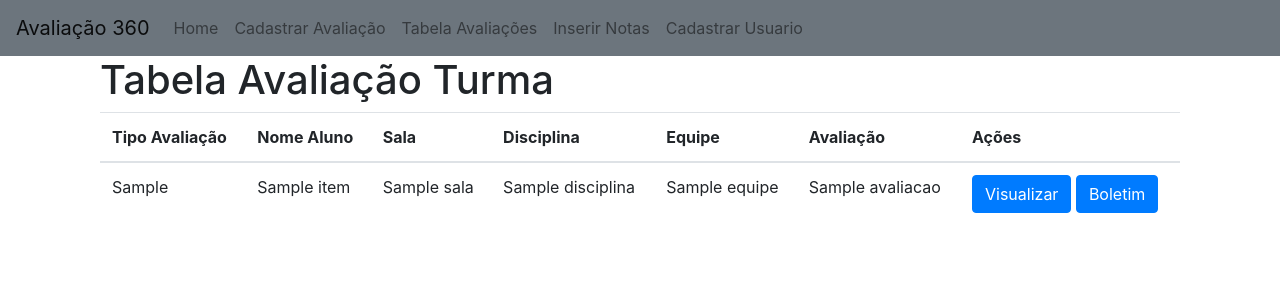
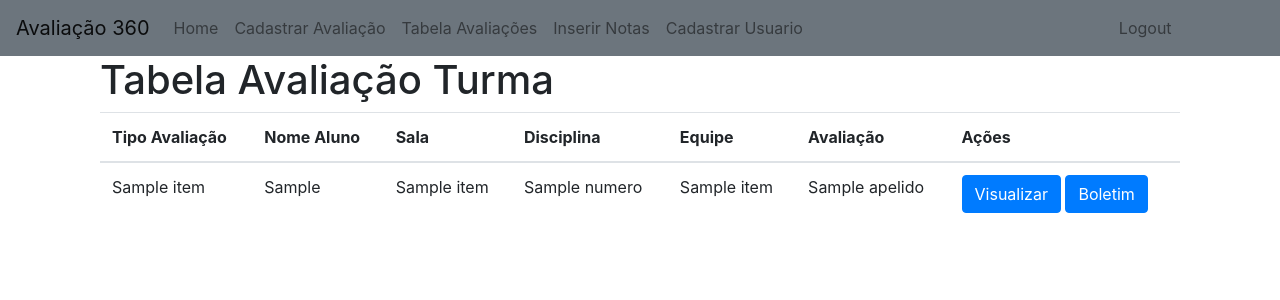
Before and after one commit to EvertonPlasseVolkweis/Integrador-Notas, a Flask app: template avaliacao/blueprints/webui/templates/tabela-avaliacao-turma.html in a window 1280 px wide. Shown: the top 300 px of the page. Run offline with Flask 3, Linux system fonts and the light colour scheme; the template is opened without the code that fills it: most values are stand-ins (such as "Sample title", 1, 10 or a date in 2020); some libraries are stand-ins or nearby versions.

Commit message:
entrega 2

```diff
--- a/avaliacao/blueprints/restapi/__init__.py
+++ b/avaliacao/blueprints/restapi/__init__.py
@@ -1,6 +1,6 @@
 from flask import Blueprint
 from flask_restful import Api
-from .resources import BuscarUsuario, CadastroUsuario, NotaAvaliaResource, UsuariosResource, CadastroAvaliacaoResource
+from .resources import BuscarUsuario, CadastroUsuario, LogoutResource, NotaAvaliaResource, UsuariosResource, CadastroAvaliacaoResource
 
 
 ## inicialização para rotas de controladora chamando classes resources
@@ -16,4 +16,5 @@ def init_app(app):
     api.add_resource(NotaAvaliaResource, "/nota-avalia/cadastro")
     api.add_resource(BuscarUsuario, "/busca-usuario")
     api.add_resource(CadastroUsuario, "/cadastro-usuario")
+    api.add_resource(LogoutResource, "/logout")
     app.register_blueprint(bp)
--- a/avaliacao/blueprints/webui/templates/base.html
+++ b/avaliacao/blueprints/webui/templates/base.html
@@ -7,6 +7,12 @@
     <script src="https://code.jquery.com/jquery-3.3.1.slim.min.js"></script>
     <script src="https://cdnjs.cloudflare.com/ajax/libs/popper.js/1.14.7/umd/popper.min.js"></script>
     <script src="https://stackpath.bootstrapcdn.com/bootstrap/4.3.1/js/bootstrap.min.js"></script>
+    <script>
+        function logout() {
+            document.cookie.split(";").forEach(function (c) { document.cookie = c.replace(/^ +/, "").replace(/=.*/, "=;expires=" + new Date().toUTCString() + ";path=/"); });
+            window.location.replace('/login')
+        }
+    </script>
 </head>
 
 <body>
@@ -33,6 +39,9 @@
                 <li class="nav-item">
                     <a class="nav-link" href="/cadastro-usuario">Cadastrar Usuario</a>
                 </li>
+                <li style="margin-left: 300px;" class="nav-item">
+                    <a class="nav-link" href="#" onclick="logout()">Logout</a>
+                </li>
             </ul>
         </div>
     </nav>
--- a/avaliacao/blueprints/webui/templates/boletim.html
+++ b/avaliacao/blueprints/webui/templates/boletim.html
@@ -45,7 +45,7 @@
                 {% endfor %}
             </tbody>
         </table>
-        <h1>Média total: {{media_total}}</h1>
+        <h1>Média Parcial: {{media_total}}</h1>
     </div>
 	{% endblock %}
 </body>
--- a/avaliacao/blueprints/webui/templates/tabela-avaliacao-turma.html
+++ b/avaliacao/blueprints/webui/templates/tabela-avaliacao-turma.html
@@ -37,12 +37,12 @@
             <tbody>
                 {% for item in data %}
                 <tr>
+                    <td>{{ item.titulo }}</td>
                     <td>{{ item.tipo_avaliacao }}</td>
                     <td>{{ item.nome }}</td>
-                    <td>{{ item.sala }}</td>
-                    <td>{{ item.disciplina }}</td>
-                    <td>{{ item.equipe }}</td>
-                    <td>{{ item.avaliacao }}</td>
+                    <td>{{ item.numero }}</td>
+                    <td>{{ item.titulo }}</td>
+                    <td>{{ item.apelido }}</td>
                     <td>
                         <button type="button" class="btn btn-primary" data-id="{{ item.id }}" onclick="window.location.replace('/visualiza-avaliacao/' + this.getAttribute('data-id'))">Visualizar</button>
                         <button type="submit" class="btn btn-primary" data-id="{{ item.nome }}" onclick="window.location.replace('/boletim/' + this.getAttribute('data-id'))">Boletim</button>
```
Also changed, not shown: avaliacao/blueprints/restapi/resources.py (+13 -2 lines), avaliacao/blueprints/webui/views.py (+19 -15 lines), instance/avaliacao_bpk.db.
